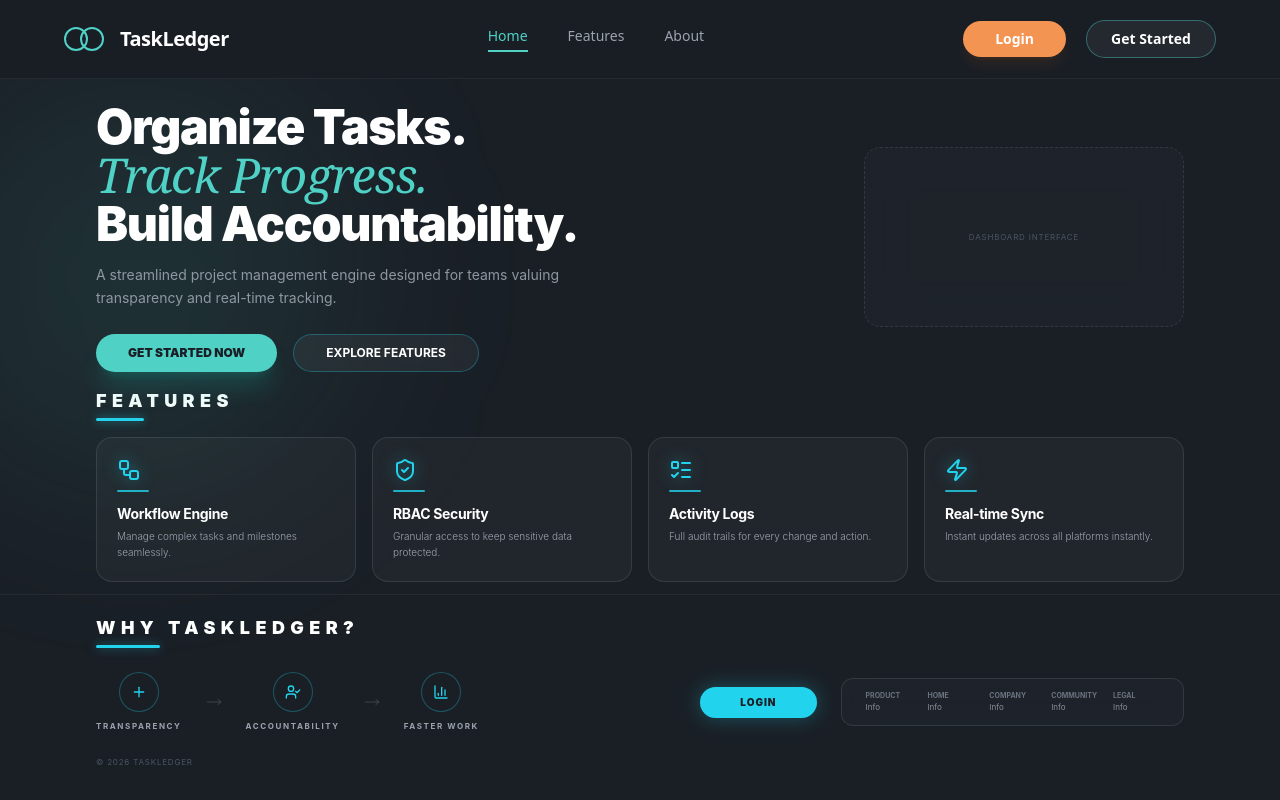
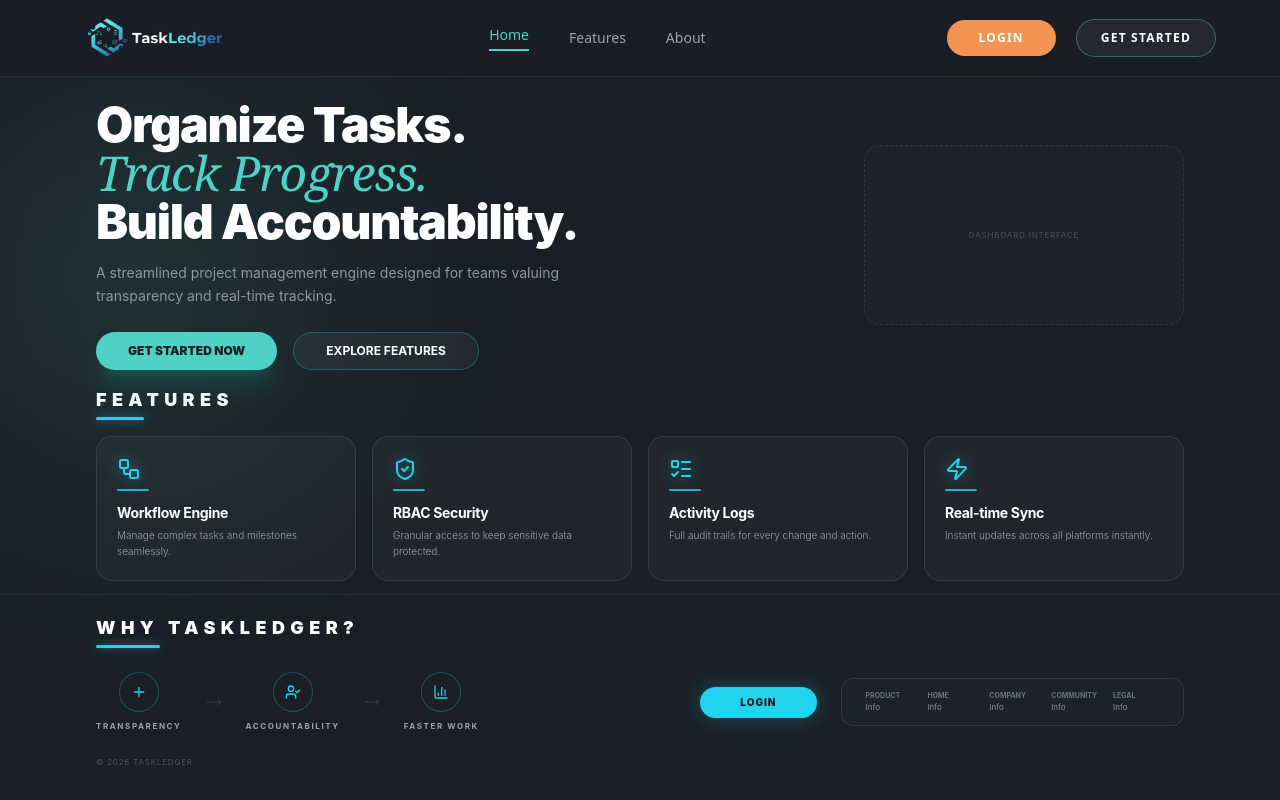
Before and after one commit to pravin-kavthale/TaskLedger-Workforce-Performance-Task-Analytics-Platform, a React (Create React App) app in the folder frontend/: page / in a window 1280 px wide. Built offline with nearby package versions, Linux system fonts and the light colour scheme.

Commit message:
Add logo image to Navbar component; update layout and styling for improved user experience

```diff
--- a/frontend/src/components/sections/Navbar.jsx
+++ b/frontend/src/components/sections/Navbar.jsx
@@ -1,50 +1,33 @@
 import React from 'react';
+import logoJpg from '../../assets/logo.png';
 
 function Navbar() {
   return (
-    /* Change 1: Updated background color to the bluish-dark hex #1a1f26 */
-    /* Change 2: Added sticky positioning and backdrop-blur for a premium feel */
-    <nav className="sticky top-0 z-50 flex items-center justify-between px-8 md:px-16 py-5 bg-[#1a1f26]/90 backdrop-blur-md border-b border-white/5 text-white font-sans">
+    <nav className="sticky top-0 z-50 flex items-center justify-between px-8 md:px-16 py-4 bg-[#1a1f26]/95 backdrop-blur-md border-b border-white/5 text-white font-sans">
 
       {/* 1. Logo Section */}
-      <div className="flex items-center gap-2 cursor-pointer">
-        <div className="flex -space-x-2">
-          {/* Matching the Teal color from your image */}
-          <div className="w-6 h-6 border-2 border-[#4fd1c5] rounded-full"></div>
-          <div className="w-6 h-6 border-2 border-[#4fd1c5] rounded-full"></div>
-        </div>
-        <span className="text-xl font-bold tracking-tight ml-2">TaskLedger</span>
+      <div className="flex items-center gap-4 cursor-pointer">
+        <img
+          src={logoJpg}
+          alt="TaskLedger Logo"
+          /* Increased size from w-8/h-8 to w-12/h-12 or w-32 for horizontal logos */
+          className="h-11 w-auto object-contain transition-transform hover:scale-105"
+        />
       </div>
 
       {/* 2. Navigation Links */}
       <div className="flex items-center gap-10 text-sm font-medium">
-        {/* 'Home' is active by default in your screenshot with teal text and underline */}
-        <a
-          href="#home"
-          className="text-[#4fd1c5] border-b-2 border-[#4fd1c5] pb-1 transition-all"
-        >
-          Home
-        </a>
-        <a
-          href="#features"
-          className="text-gray-400 hover:text-white transition-all pb-1 border-b-2 border-transparent"
-        >
-          Features
-        </a>
-        <a
-          href="#about"
-          className="text-gray-400 hover:text-white transition-all pb-1 border-b-2 border-transparent"
-        >
-          About
-        </a>
+        <a href="#home" className="text-[#4fd1c5] border-b-2 border-[#4fd1c5] pb-1">Home</a>
+        <a href="#features" className="text-gray-400 hover:text-white transition-all">Features</a>
+        <a href="#about" className="text-gray-400 hover:text-white transition-all">About</a>
       </div>
 
       {/* 3. Action Buttons */}
       <div className="flex items-center gap-5">
-        <button className="bg-[#f39452] hover:bg-[#e08341] text-white px-8 py-2 rounded-full text-sm font-bold transition-all shadow-lg shadow-orange-500/10">
+        <button className="bg-[#f39452] hover:bg-[#e08341] text-white px-8 py-2.5 rounded-full text-xs font-black uppercase tracking-widest transition-all shadow-lg active:scale-95">
           Login
         </button>
-        <button className="border border-[#4fd1c5]/40 hover:border-[#4fd1c5] text-white px-6 py-2 rounded-full text-sm font-bold transition-all bg-white/5">
+        <button className="border border-[#4fd1c5]/40 hover:border-[#4fd1c5] text-white px-6 py-2.5 rounded-full text-xs font-black uppercase tracking-widest transition-all bg-white/5 active:scale-95">
           Get Started
         </button>
       </div>
```
Also changed, not shown: frontend/src/assets/logo.png (added).
